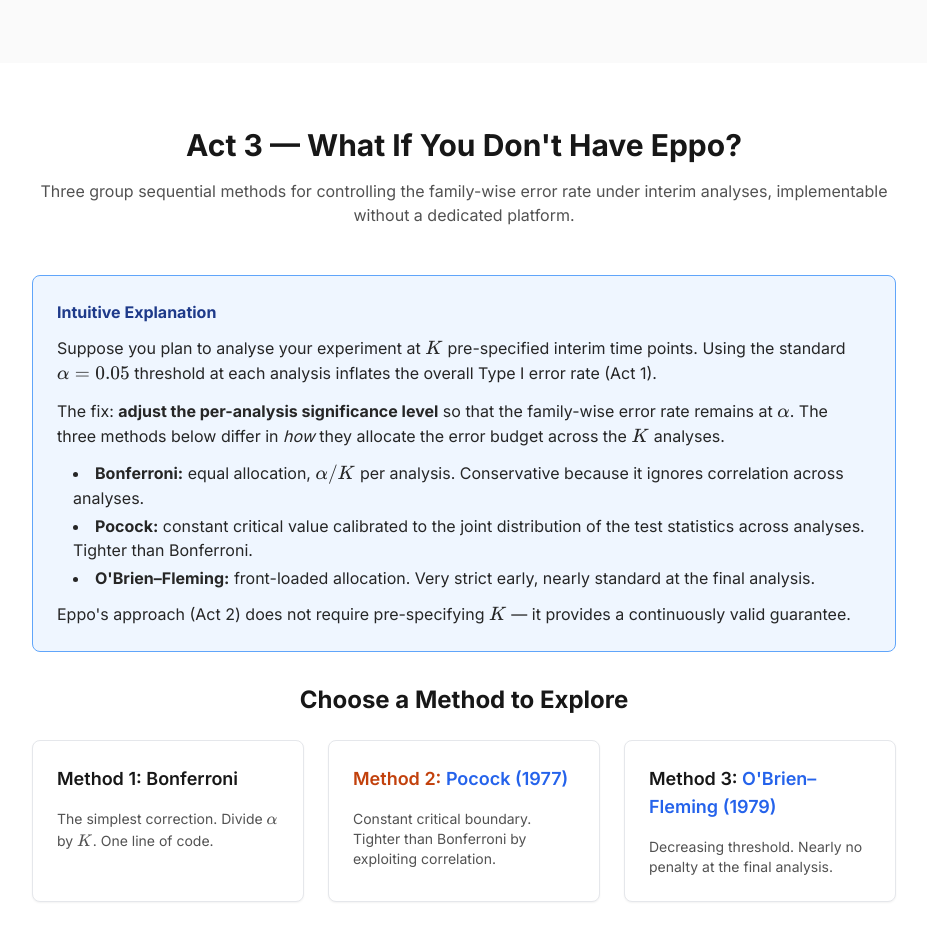
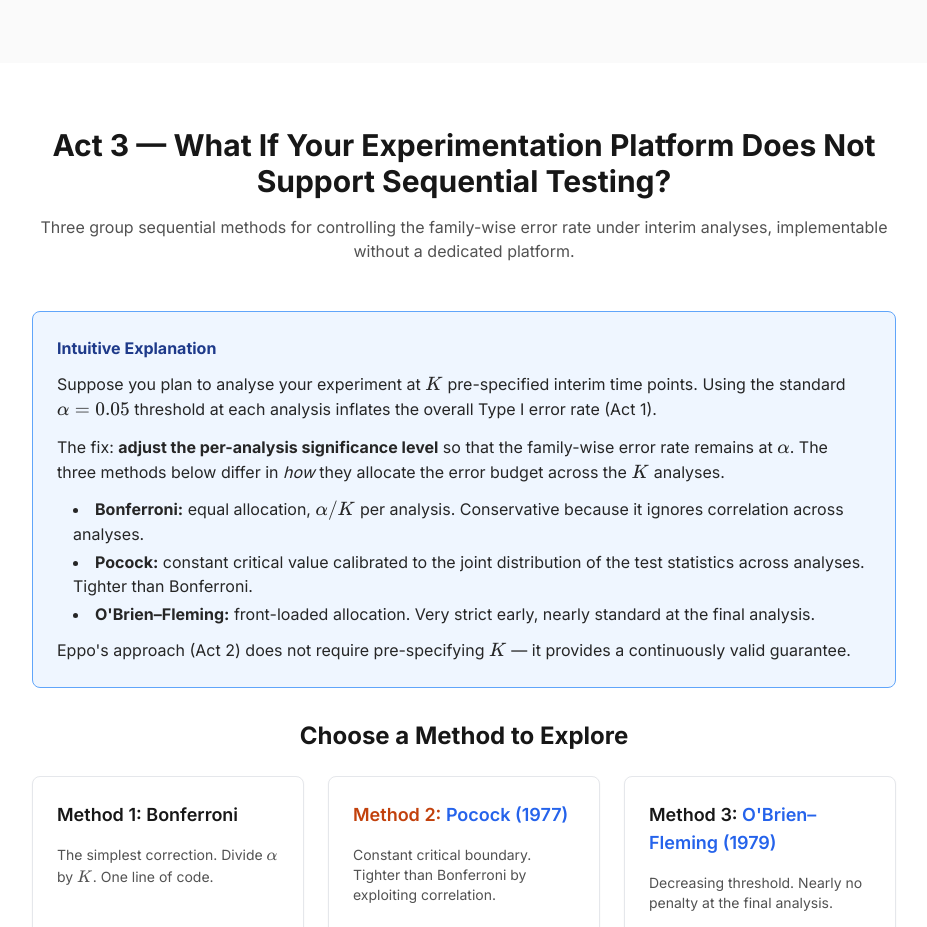
Before and after one commit to n-levy/sequential_testing, a Next.js app in the folder site/: page /short in a window 1280 px wide. Shown: the part 8060-8987 px from the top of the page, without its empty margins (288-1215 px from the left). Built offline with nearby package versions, Linux system fonts and the light colour scheme.

Commit message:
Update act titles: What If Your Platform Does Not Support Sequential Testing

```diff
--- a/site/components/act3/Act3.tsx
+++ b/site/components/act3/Act3.tsx
@@ -16,7 +16,7 @@
       <div className="max-w-4xl mx-auto px-4">
         <div className="text-center mb-12">
           <h2 className="text-3xl font-bold text-neutral-900 mb-4">
-            Act 3 &mdash; What If You Don&apos;t Have Eppo?
+            Act 3 &mdash; What If Your Experimentation Platform Does Not Support Sequential Testing?
           </h2>
           <p className="text-neutral-600">
             Three group sequential methods for controlling the family-wise error rate
--- a/site/components/detailed/DetailedAct13.tsx
+++ b/site/components/detailed/DetailedAct13.tsx
@@ -9,7 +9,7 @@
       <div className="max-w-4xl mx-auto px-4">
         <div className="text-center mb-12">
           <h2 className="text-3xl font-bold text-neutral-900 mb-4">
-            Act 13 &mdash; What If You Don&apos;t Have Eppo?
+            Act 13 &mdash; What If Your Experimentation Platform Does Not Support Sequential Testing?
           </h2>
         </div>
 
```
